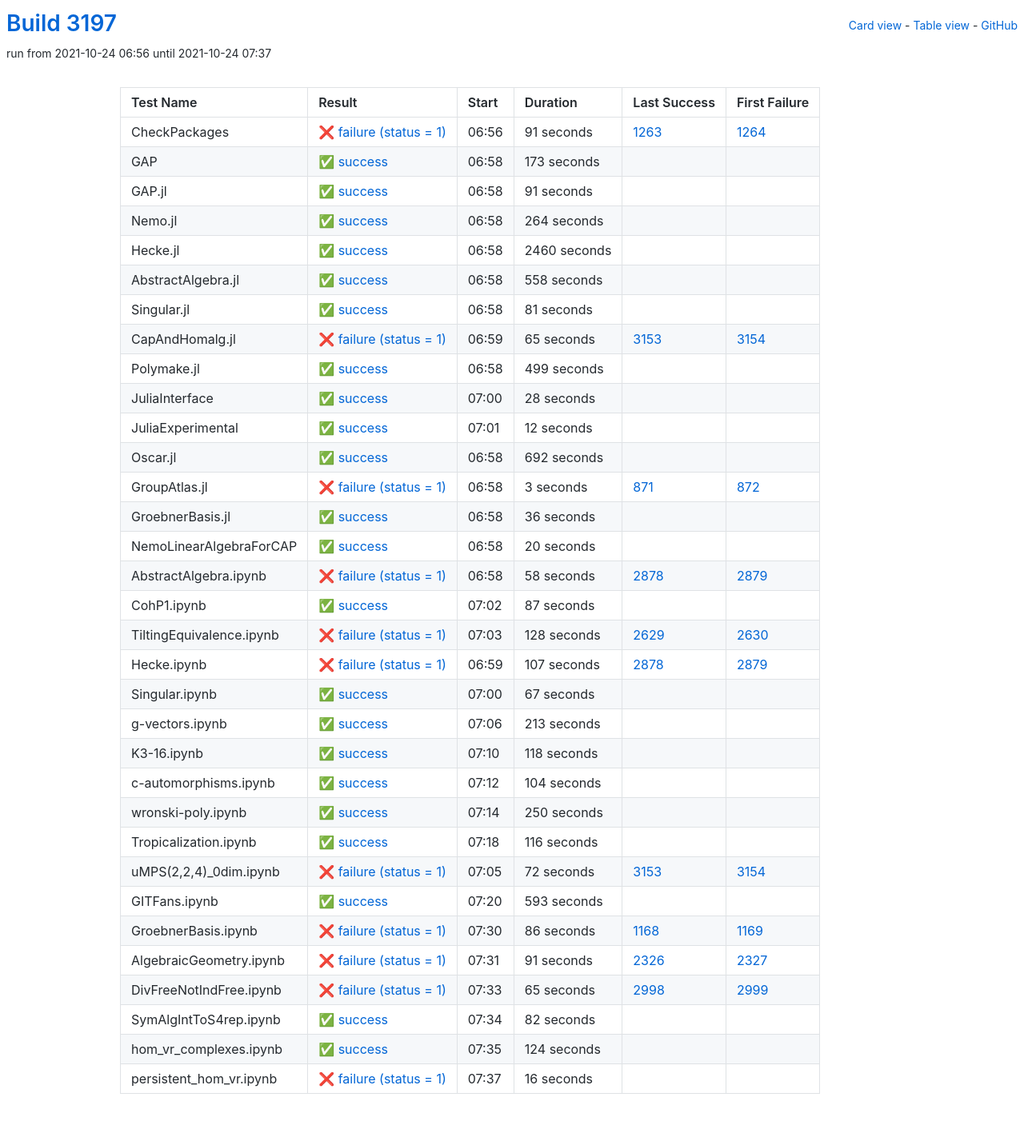
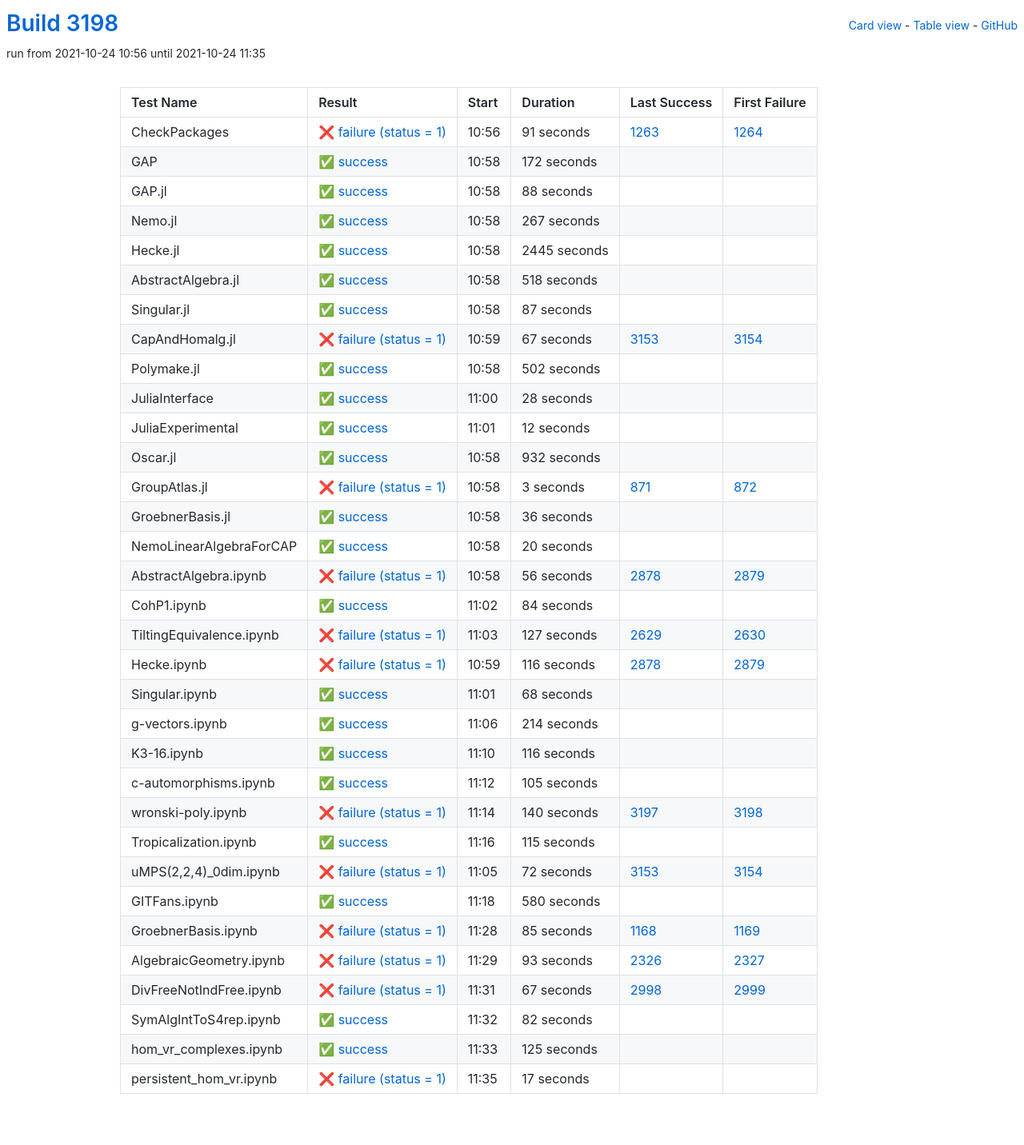
Before and after one commit to oscar-system/oscar-ci-status-stable, a Jekyll site: the page built from table.html, in a window 1280 px wide. Shown: the whole page at 80% size. Built offline with Jekyll 4.4.1, drawn with Linux system fonts in a browser that asks for light colours.

Commit message:
Build #3198

```diff
--- a/_data/ci.yml
+++ b/_data/ci.yml
@@ -1,6 +1,6 @@
 ---
-build: 3197
-build_url: https://oscarci.mathematik.uni-kl.de/job/oscar-stable/3197/
+build: 3198
+build_url: https://oscarci.mathematik.uni-kl.de/job/oscar-stable/3198/
 job: oscar-stable
 organization: oscar-system
 repo: oscar-ci-status-stable
@@ -8,8 +8,8 @@ repourl: https://github.com/oscar-system/oscar-ci-status-stable
 tests:
 - name: CheckPackages
   id: checkpackages
-  log: https://oscarci.mathematik.uni-kl.de/job/oscar-stable/3197/artifact/logs/build-3197/CheckPackages.log
-  start: 2021-10-24 06:56
+  log: https://oscarci.mathematik.uni-kl.de/job/oscar-stable/3198/artifact/logs/build-3198/CheckPackages.log
+  start: 2021-10-24 10:56
   success: false
   exitcode: 1
   status: failure
@@ -20,104 +20,104 @@ tests:
   first_failure_url: https://oscarci.mathematik.uni-kl.de/job/oscar-stable/1264/
 - name: GAP
   id: gap
-  log: https://oscarci.mathematik.uni-kl.de/job/oscar-stable/3197/artifact/logs/build-3197/GAP.log
-  start: 2021-10-24 06:58
+  log: https://oscarci.mathematik.uni-kl.de/job/oscar-stable/3198/artifact/logs/build-3198/GAP.log
+  start: 2021-10-24 10:58
   success: true
   exitcode: 0
   status: success
-  duration: 173
+  duration: 172
   last_success: false
   last_success_url:
   first_failure: false
   first_failure_url:
 - name: GAP.jl
   id: gap-jl
-  log: https://oscarci.mathematik.uni-kl.de/job/oscar-stable/3197/artifact/logs/build-3197/GAP.jl.log
-  start: 2021-10-24 06:58
+  log: https://oscarci.mathematik.uni-kl.de/job/oscar-stable/3198/artifact/logs/build-3198/GAP.jl.log
+  start: 2021-10-24 10:58
   success: true
   exitcode: 0
   status: success
-  duration: 91
+  duration: 88
   last_success: false
   last_success_url:
   first_failure: false
   first_failure_url:
 - name: Nemo.jl
   id: nemo-jl
-  log: https://oscarci.mathematik.uni-kl.de/job/oscar-stable/3197/artifact/logs/build-3197/Nemo.jl.log
-  start: 2021-10-24 06:58
+  log: https://oscarci.mathematik.uni-kl.de/job/oscar-stable/3198/artifact/logs/build-3198/Nemo.jl.log
+  start: 2021-10-24 10:58
   success: true
   exitcode: 0
   status: success
-  duration: 264
+  duration: 267
   last_success: false
   last_success_url:
   first_failure: false
   first_failure_url:
 - name: Hecke.jl
   id: hecke-jl
-  log: https://oscarci.mathematik.uni-kl.de/job/oscar-stable/3197/artifact/logs/build-3197/Hecke.jl.log
-  start: 2021-10-24 06:58
+  log: https://oscarci.mathematik.uni-kl.de/job/oscar-stable/3198/artifact/logs/build-3198/Hecke.jl.log
+  start: 2021-10-24 10:58
   success: true
   exitcode: 0
   status: success
-  duration: 2460
+  duration: 2445
   last_success: false
   last_success_url:
   first_failure: false
   first_failure_url:
 - name: AbstractAlgebra.jl
   id: abstractalgebra-jl
-  log: https://oscarci.mathematik.uni-kl.de/job/oscar-stable/3197/artifact/logs/build-3197/AbstractAlgebra.jl.log
-  start: 2021-10-24 06:58
+  log: https://oscarci.mathematik.uni-kl.de/job/oscar-stable/3198/artifact/logs/build-3198/AbstractAlgebra.jl.log
+  start: 2021-10-24 10:58
   success: true
   exitcode: 0
   status: success
-  duration: 558
+  duration: 518
   last_success: false
   last_success_url:
   first_failure: false
   first_failure_url:
 - name: Singular.jl
   id: singular-jl
-  log: https://oscarci.mathematik.uni-kl.de/job/oscar-stable/3197/artifact/logs/build-3197/Singular.jl.log
-  start: 2021-10-24 06:58
+  log: https://oscarci.mathematik.uni-kl.de/job/oscar-stable/3198/artifact/logs/build-3198/Singular.jl.log
+  start: 2021-10-24 10:58
   success: true
   exitcode: 0
   status: success
-  duration: 81
+  duration: 87
   last_success: false
   last_success_url:
   first_failure: false
   first_failure_url:
 - name: CapAndHomalg.jl
   id: capandhomalg-jl
-  log: https://oscarci.mathematik.uni-kl.de/job/oscar-stable/3197/artifact/logs/build-3197/CapAndHomalg.jl.log
-  start: 2021-10-24 06:59
+  log: https://oscarci.mathematik.uni-kl.de/job/oscar-stable/3198/artifact/logs/build-3198/CapAndHomalg.jl.log
+  start: 2021-10-24 10:59
   success: false
   exitcode: 1
   status: failure
-  duration: 65
+  duration: 67
   last_success: 3153
   last_success_url: https://oscarci.mathematik.uni-kl.de/job/oscar-stable/3153/
   first_failure: 3154
   first_failure_url: https://oscarci.mathematik.uni-kl.de/job/oscar-stable/3154/
 - name: Polymake.jl
   id: polymake-jl
-  log: https://oscarci.mathematik.uni-kl.de/job/oscar-stable/3197/artifact/logs/build-3197/Polymake.jl.log
-  start: 2021-10-24 06:58
+  log: https://oscarci.mathematik.uni-kl.de/job/oscar-stable/3198/artifact/logs/build-3198/Polymake.jl.log
+  start: 2021-10-24 10:58
   success: true
   exitcode: 0
   status: success
-  duration: 499
+  duration: 502
   last_success: false
   last_success_url:
   first_failure: false
   first_failure_url:
 - name: JuliaInterface
   id: juliainterface
-  log: https://oscarci.mathematik.uni-kl.de/job/oscar-stable/3197/artifact/logs/build-3197/JuliaInterface.log
-  start: 2021-10-24 07:00
+  log: https://oscarci.mathematik.uni-kl.de/job/oscar-stable/3198/artifact/logs/build-3198/JuliaInterface.log
+  start: 2021-10-24 11:00
   success: true
   exitcode: 0
   status: success
@@ -128,8 +128,8 @@ tests:
   first_failure_url:
 - name: JuliaExperimental
   id: juliaexperimental
-  log: https://oscarci.mathematik.uni-kl.de/job/oscar-stable/3197/artifact/logs/build-3197/JuliaExperimental.log
-  start: 2021-10-24 07:01
+  log: https://oscarci.mathematik.uni-kl.de/job/oscar-stable/3198/artifact/logs/build-3198/JuliaExperimental.log
+  start: 2021-10-24 11:01
   success: true
   exitcode: 0
   status: success
@@ -140,20 +140,20 @@ tests:
   first_failure_url:
 - name: Oscar.jl
   id: oscar-jl
-  log: https://oscarci.mathematik.uni-kl.de/job/oscar-stable/3197/artifact/logs/build-3197/Oscar.jl.log
-  start: 2021-10-24 06:58
+  log: https://oscarci.mathematik.uni-kl.de/job/oscar-stable/3198/artifact/logs/build-3198/Oscar.jl.log
+  start: 2021-10-24 10:58
   success: true
   exitcode: 0
   status: success
-  duration: 692
+  duration: 932
   last_success: false
   last_success_url:
   first_failure: false
   first_failure_url:
 - name: GroupAtlas.jl
   id: groupatlas-jl
-  log: https://oscarci.mathematik.uni-kl.de/job/oscar-stable/3197/artifact/logs/build-3197/GroupAtlas.jl.log
-  start: 2021-10-24 06:58
+  log: https://oscarci.mathematik.uni-kl.de/job/oscar-stable/3198/artifact/logs/build-3198/GroupAtlas.jl.log
+  start: 2021-10-24 10:58
   success: false
   exitcode: 1
   status: failure
@@ -164,8 +164,8 @@ tests:
   first_failure_url: https://oscarci.mathematik.uni-kl.de/job/oscar-stable/872/
 - name: GroebnerBasis.jl
   id: groebnerbasis-jl
-  log: https://oscarci.mathematik.uni-kl.de/job/oscar-stable/3197/artifact/logs/build-3197/GroebnerBasis.jl.log
-  start: 2021-10-24 06:58
+  log: https://oscarci.mathematik.uni-kl.de/job/oscar-stable/3198/artifact/logs/build-3198/GroebnerBasis.jl.log
+  start: 2021-10-24 10:58
   success: true
   exitcode: 0
   status: success
@@ -176,8 +176,8 @@ tests:
   first_failure_url:
 - name: NemoLinearAlgebraForCAP
   id: nemolinearalgebraforcap
-  log: https://oscarci.mathematik.uni-kl.de/job/oscar-stable/3197/artifact/logs/build-3197/NemoLinearAlgebraForCAP.log
-  start: 2021-10-24 06:58
+  log: https://oscarci.mathematik.uni-kl.de/job/oscar-stable/3198/artifact/logs/build-3198/NemoLinearAlgebraForCAP.log
+  start: 2021-10-24 10:58
   success: true
   exitcode: 0
   status: success
@@ -188,116 +188,80 @@ tests:
   first_failure_url:
 - name: AbstractAlgebra.ipynb
   id: abstractalgebra-ipynb
-  log: https://oscarci.mathematik.uni-kl.de/job/oscar-stable/3197/artifact/logs/build-3197/AbstractAlgebra.ipynb.log
-  start: 2021-10-24 06:58
+  log: https://oscarci.mathematik.uni-kl.de/job/oscar-stable/3198/artifact/logs/build-3198/AbstractAlgebra.ipynb.log
+  start: 2021-10-24 10:58
   success: false
   exitcode: 1
   status: failure
-  duration: 58
+  duration: 56
   last_success: 2878
   last_success_url: https://oscarci.mathematik.uni-kl.de/job/oscar-stable/2878/
   first_failure: 2879
   first_failure_url: https://oscarci.mathematik.uni-kl.de/job/oscar-stable/2879/
 - name: CohP1.ipynb
   id: cohp1-ipynb
-  log: https://oscarci.mathematik.uni-kl.de/job/oscar-stable/3197/artifact/logs/build-3197/CohP1.ipynb.log
-  start: 2021-10-24 07:02
+  log: https://oscarci.mathematik.uni-kl.de/job/oscar-stable/3198/artifact/logs/build-3198/CohP1.ipynb.log
+  start: 2021-10-24 11:02
   success: true
   exitcode: 0
   status: success
-  duration: 87
+  duration: 84
   last_success: false
   last_success_url:
   first_failure: false
   first_failure_url:
 - name: TiltingEquivalence.ipynb
   id: tiltingequivalence-ipynb
-  log: https://oscarci.mathematik.uni-kl.de/job/oscar-stable/3197/artifact/logs/build-3197/TiltingEquivalence.ipynb.log
-  start: 2021-10-24 07:03
+  log: https://oscarci.mathematik.uni-kl.de/job/oscar-stable/3198/artifact/logs/build-3198/TiltingEquivalence.ipynb.log
+  start: 2021-10-24 11:03
   success: false
   exitcode: 1
   status: failure
-  duration: 128
+  duration: 127
   last_success: 2629
   last_success_url: https://oscarci.mathematik.uni-kl.de/job/oscar-stable/2629/
   first_failure: 2630
   first_failure_url: https://oscarci.mathematik.uni-kl.de/job/oscar-stable/2630/
 - name: Hecke.ipynb
   id: hecke-ipynb
-  log: https://oscarci.mathematik.uni-kl.de/job/oscar-stable/3197/artifact/logs/build-3197/Hecke.ipynb.log
-  start: 2021-10-24 06:59
+  log: https://oscarci.mathematik.uni-kl.de/job/oscar-stable/3198/artifact/logs/build-3198/Hecke.ipynb.log
+  start: 2021-10-24 10:59
   success: false
   exitcode: 1
   status: failure
-  duration: 107
+  duration: 116
   last_success: 2878
   last_success_url: https://oscarci.mathematik.uni-kl.de/job/oscar-stable/2878/
   first_failure: 2879
   first_failure_url: https://oscarci.mathematik.uni-kl.de/job/oscar-stable/2879/
 - name: Singular.ipynb
   id: singular-ipynb
-  log: https://oscarci.mathematik.uni-kl.de/job/oscar-stable/3197/artifact/logs/build-3197/Singular.ipynb.log
-  start: 2021-10-24 07:00
+  log: https://oscarci.mathematik.uni-kl.de/job/oscar-stable/3198/artifact/logs/build-3198/Singular.ipynb.log
+  start: 2021-10-24 11:01
   success: true
   exitcode: 0
   status: success
-  duration: 67
+  duration: 68
   last_success: false
   last_success_url:
   first_failure: false
   first_failure_url:
 - name: g-vectors.ipynb
   id: g-vectors-ipynb
-  log: https://oscarci.mathematik.uni-kl.de/job/oscar-stable/3197/artifact/logs/build-3197/g-vectors.ipynb.log
-  start: 2021-10-24 07:06
+  log: https://oscarci.mathematik.uni-kl.de/job/oscar-stable/3198/artifact/logs/build-3198/g-vectors.ipynb.log
+  start: 2021-10-24 11:06
   success: true
   exitcode: 0
   status: success
-  duration: 213
+  duration: 214
   last_success: false
   last_success_url:
   first_failure: false
   first_failure_url:
 - name: K3-16.ipynb
   id: k3-16-ipynb
-  log: https://oscarci.mathematik.uni-kl.de/job/oscar-stable/3197/artifact/logs/build-3197/K3-16.ipynb.log
-  start: 2021-10-24 07:10
-  success: true
-  exitcode: 0
-  status: success
-  duration: 118
-  last_success: false
-  last_success_url:
-  first_failure: false
-  first_failure_url:
-- name: c-automorphisms.ipynb
-  id: c-automorphisms-ipynb
-  log: https://oscarci.mathematik.uni-kl.de/job/oscar-stable/3197/artifact/logs/build-3197/c-automorphisms.ipynb.log
-  start: 2021-10-24 07:12
-  success: true
-  exitcode: 0
-  status: success
-  duration: 104
-  last_success: false
-  last_success_url:
-  first_failure: false
-  first_failure_url:
-- name: wronski-poly.ipynb
-  id: wronski-poly-ipynb
-  log: https://oscarci.mathematik.uni-kl.de/job/oscar-stable/3197/artifact/logs/build-3197/wronski-poly.ipynb.log
-  start: 2021-10-24 07:14
-  success: true
-  exitcode: 0
-  status: success
-  duration: 250
-  last_success: false
-  last_success_url:
-  first_failure: false
-  first_failure_url:
-- name: Tropicalization.ipynb
-  id: tropicalization-ipynb
-  log: https://oscarci.mathematik.uni-kl.de/job/oscar-stable/3197/artifact/logs/build-3197/Tropicalization.ipynb.log
-  start: 2021-10-24 07:18
+  log: https://oscarci.mathematik.uni-kl.de/job/oscar-stable/3198/artifact/logs/build-3198/K3-16.ipynb.log
+  start: 2021-10-24 11:10
   success: true
   exitcode: 0
   status: success
@@ -306,10 +270,46 @@ tests:
   last_success_url:
   first_failure: false
   first_failure_url:
+- name: c-automorphisms.ipynb
+  id: c-automorphisms-ipynb
+  log: https://oscarci.mathematik.uni-kl.de/job/oscar-stable/3198/artifact/logs/build-3198/c-automorphisms.ipynb.log
+  start: 2021-10-24 11:12
+  success: true
+  exitcode: 0
+  status: success
+  duration: 105
+  last_success: false
+  last_success_url:
+  first_failure: false
+  first_failure_url:
+- name: wronski-poly.ipynb
+  id: wronski-poly-ipynb
+  log: https://oscarci.mathematik.uni-kl.de/job/oscar-stable/3198/artifact/logs/build-3198/wronski-poly.ipynb.log
+  start: 2021-10-24 11:14
+  success: false
+  exitcode: 1
+  status: failure
+  duration: 140
+  last_success: 3197
+  last_success_url: https://oscarci.mathematik.uni-kl.de/job/oscar-stable/3197/
+  first_failure: 3198
+  first_failure_url: https://oscarci.mathematik.uni-kl.de/job/oscar-stable/3198/
+- name: Tropicalization.ipynb
+  id: tropicalization-ipynb
+  log: https://oscarci.mathematik.uni-kl.de/job/oscar-stable/3198/artifact/logs/build-3198/Tropicalization.ipynb.log
+  start: 2021-10-24 11:16
+  success: true
+  exitcode: 0
+  status: success
+  duration: 115
+  last_success: false
+  last_success_url:
+  first_failure: false
+  first_failure_url:
 - name: uMPS(2,2,4)_0dim.ipynb
   id: umps-2-2-4-0dim-ipynb
-  log: https://oscarci.mathematik.uni-kl.de/job/oscar-stable/3197/artifact/logs/build-3197/uMPS-2-2-4-_0dim.ipynb.log
-  start: 2021-10-24 07:05
+  log: https://oscarci.mathematik.uni-kl.de/job/oscar-stable/3198/artifact/logs/build-3198/uMPS-2-2-4-_0dim.ipynb.log
+  start: 2021-10-24 11:05
   success: false
   exitcode: 1
   status: failure
@@ -320,56 +320,56 @@ tests:
   first_failure_url: https://oscarci.mathematik.uni-kl.de/job/oscar-stable/3154/
 - name: GITFans.ipynb
   id: gitfans-ipynb
-  log: https://oscarci.mathematik.uni-kl.de/job/oscar-stable/3197/artifact/logs/build-3197/GITFans.ipynb.log
-  start: 2021-10-24 07:20
+  log: https://oscarci.mathematik.uni-kl.de/job/oscar-stable/3198/artifact/logs/build-3198/GITFans.ipynb.log
+  start: 2021-10-24 11:18
   success: true
   exitcode: 0
   status: success
-  duration: 593
+  duration: 580
   last_success: false
   last_success_url:
   first_failure: false
   first_failure_url:
 - name: GroebnerBasis.ipynb
   id: groebnerbasis-ipynb
-  log: https://oscarci.mathematik.uni-kl.de/job/oscar-stable/3197/artifact/logs/build-3197/GroebnerBasis.ipynb.log
-  start: 2021-10-24 07:30
+  log: https://oscarci.mathematik.uni-kl.de/job/oscar-stable/3198/artifact/logs/build-3198/GroebnerBasis.ipynb.log
+  start: 2021-10-24 11:28
   success: false
   exitcode: 1
   status: failure
-  duration: 86
+  duration: 85
   last_success: 1168
   last_success_url: https://oscarci.mathematik.uni-kl.de/job/oscar-stable/1168/
   first_failure: 1169
   first_failure_url: https://oscarci.mathematik.uni-kl.de/job/oscar-stable/1169/
 - name: AlgebraicGeometry.ipynb
   id: algebraicgeometry-ipynb
-  log: https://oscarci.mathematik.uni-kl.de/job/oscar-stable/3197/artifact/logs/build-3197/AlgebraicGeometry.ipynb.log
-  start: 2021-10-24 07:31
+  log: https://oscarci.mathematik.uni-kl.de/job/oscar-stable/3198/artifact/logs/build-3198/AlgebraicGeometry.ipynb.log
+  start: 2021-10-24 11:29
   success: false
   exitcode: 1
   status: failure
-  duration: 91
+  duration: 93
   last_success: 2326
   last_success_url: https://oscarci.mathematik.uni-kl.de/job/oscar-stable/2326/
   first_failure: 2327
   first_failure_url: https://oscarci.mathematik.uni-kl.de/job/oscar-stable/2327/
 - name: DivFreeNotIndFree.ipynb
   id: divfreenotindfree-ipynb
-  log: https://oscarci.mathematik.uni-kl.de/job/oscar-stable/3197/artifact/logs/build-3197/DivFreeNotIndFree.ipynb.log
-  start: 2021-10-24 07:33
+  log: https://oscarci.mathematik.uni-kl.de/job/oscar-stable/3198/artifact/logs/build-3198/DivFreeNotIndFree.ipynb.log
+  start: 2021-10-24 11:31
   success: false
   exitcode: 1
   status: failure
-  duration: 65
+  duration: 67
   last_success: 2998
   last_success_url: https://oscarci.mathematik.uni-kl.de/job/oscar-stable/2998/
   first_failure: 2999
   first_failure_url: https://oscarci.mathematik.uni-kl.de/job/oscar-stable/2999/
 - name: SymAlgIntToS4rep.ipynb
   id: symalginttos4rep-ipynb
-  log: https://oscarci.mathematik.uni-kl.de/job/oscar-stable/3197/artifact/logs/build-3197/SymAlgIntToS4rep.ipynb.log
-  start: 2021-10-24 07:34
+  log: https://oscarci.mathematik.uni-kl.de/job/oscar-stable/3198/artifact/logs/build-3198/SymAlgIntToS4rep.ipynb.log
+  start: 2021-10-24 11:32
   success: true
   exitcode: 0
   status: success
@@ -380,24 +380,24 @@ tests:
   first_failure_url:
 - name: hom_vr_complexes.ipynb
   id: hom-vr-complexes-ipynb
-  log: https://oscarci.mathematik.uni-kl.de/job/oscar-stable/3197/artifact/logs/build-3197/hom_vr_complexes.ipynb.log
-  start: 2021-10-24 07:35
+  log: https://oscarci.mathematik.uni-kl.de/job/oscar-stable/3198/artifact/logs/build-3198/hom_vr_complexes.ipynb.log
+  start: 2021-10-24 11:33
   success: true
   exitcode: 0
   status: success
-  duration: 124
+  duration: 125
   last_success: false
   last_success_url:
   first_failure: false
   first_failure_url:
 - name: persistent_hom_vr.ipynb
   id: persistent-hom-vr-ipynb
-  log: https://oscarci.mathematik.uni-kl.de/job/oscar-stable/3197/artifact/logs/build-3197/persistent_hom_vr.ipynb.log
-  start: 2021-10-24 07:37
+  log: https://oscarci.mathematik.uni-kl.de/job/oscar-stable/3198/artifact/logs/build-3198/persistent_hom_vr.ipynb.log
+  start: 2021-10-24 11:35
   success: false
   exitcode: 1
   status: failure
-  duration: 16
+  duration: 17
   last_success: false
   last_success_url:
   first_failure: false
```
Also changed, not shown: README.md.
